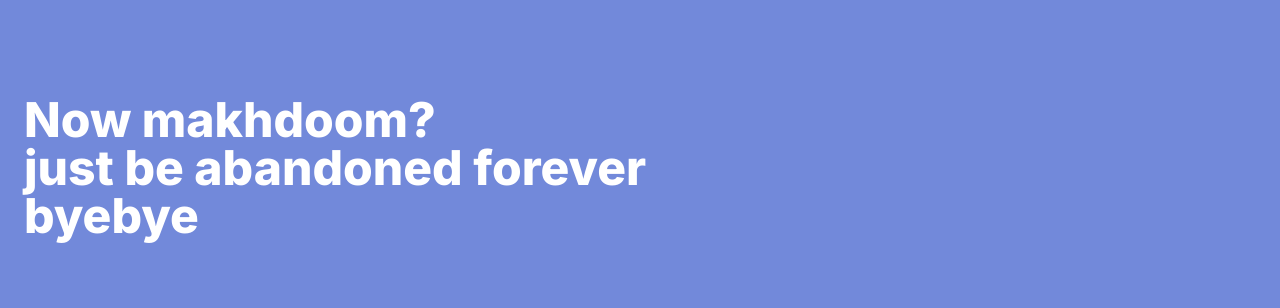
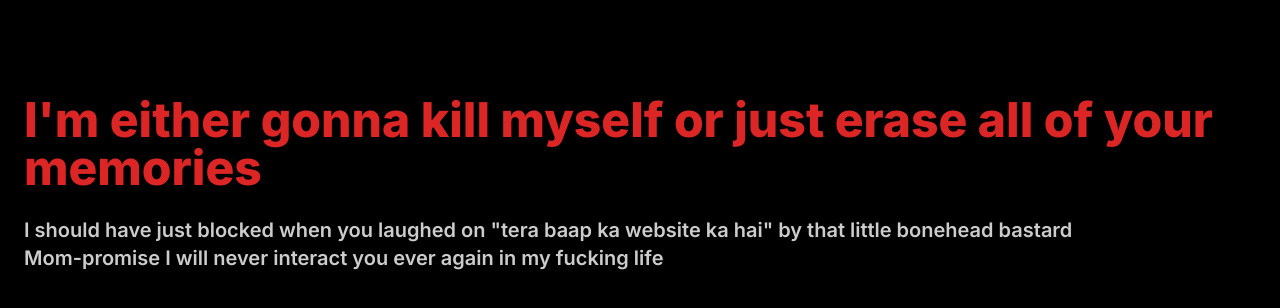
Before and after one commit to pixelDriftadv/tr, a Next.js app: page / in a window 1280 px wide. Shown: the top 308 px of the page. Built offline with nearby package versions, Linux system fonts and the light colour scheme.

Commit message:
Update page.tsx

```diff
--- a/src/app/page.tsx
+++ b/src/app/page.tsx
@@ -3,8 +3,11 @@ import Link from 'next/link';
 
 export default function Home() {
   return (
-    <main className="flex min-h-screen bg-[#7289da] flex-col space-y-6 py-24 px-6">
-      <h1 className=" text-white font-extrabold text-5xl">Now makhdoom? <br/>just be abandoned forever <br/> byebye</h1>
+    <main className="flex min-h-screen bg-black flex-col space-y-6 py-24 px-6">
+      <h1 className=" text-red-600 font-extrabold text-5xl">{"I'm either gonna kill myself or just erase all of your memories"}</h1>
+      <h1 className=" text-white/80 font-semibold text-xl">{'I should have just blocked when you laughed on "tera baap ka website ka hai" by that little bonehead bastard'} <br/>
+        Mom-promise I will never interact you ever again in my fucking life
+      </h1>
     </main>
   );
 }
```
